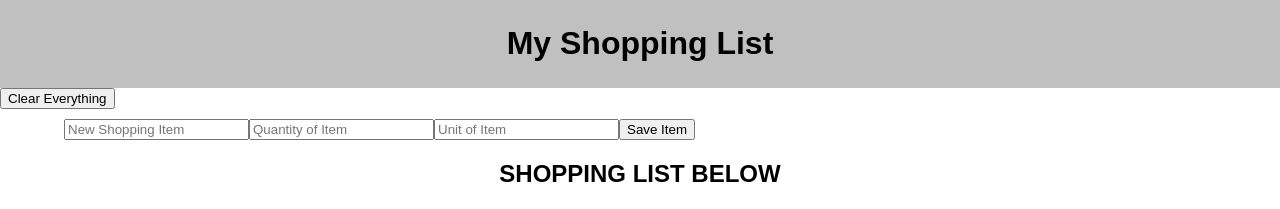
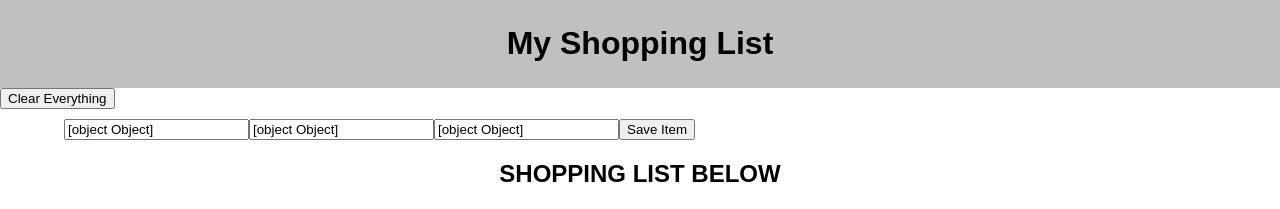
Before and after one commit to jeanlacosse/group-fs-react-shopping-list, a React (Create React App) app: page / in a window 1280 px wide. Shown: the top 209 px of the page. Built offline with nearby package versions, Linux system fonts and the light colour scheme; no server answers.

Commit message:
values fixed

```diff
--- a/src/components/ItemForm/ItemForm.jsx
+++ b/src/components/ItemForm/ItemForm.jsx
@@ -33,16 +33,19 @@ function ItemForm({
                 onChange={(evt) => setNewName(evt.target.value)}
                 type="text"
                 placeholder='New Shopping Item'
+                value={newName}
                 />
             <input
                 onChange={(evt) => setNewQty(evt.target.value)}
                 type="text"
                 placeholder='Quantity of Item'
+                value={newQty}
                 />
             <input
                 onChange={(evt) => setNewUnit(evt.target.value)}
                 type="text"
                 placeholder='Unit of Item'
+                value={newUnit}
                 />
             <input type="submit"  value="Save Item"/>
         </form>
```
